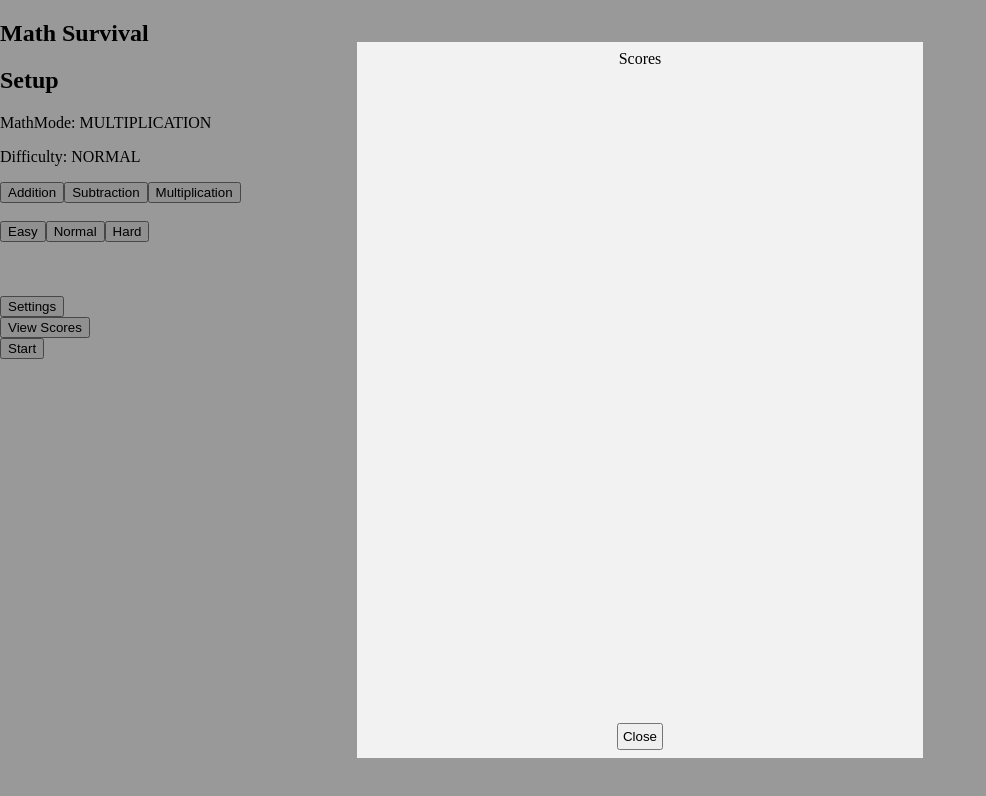
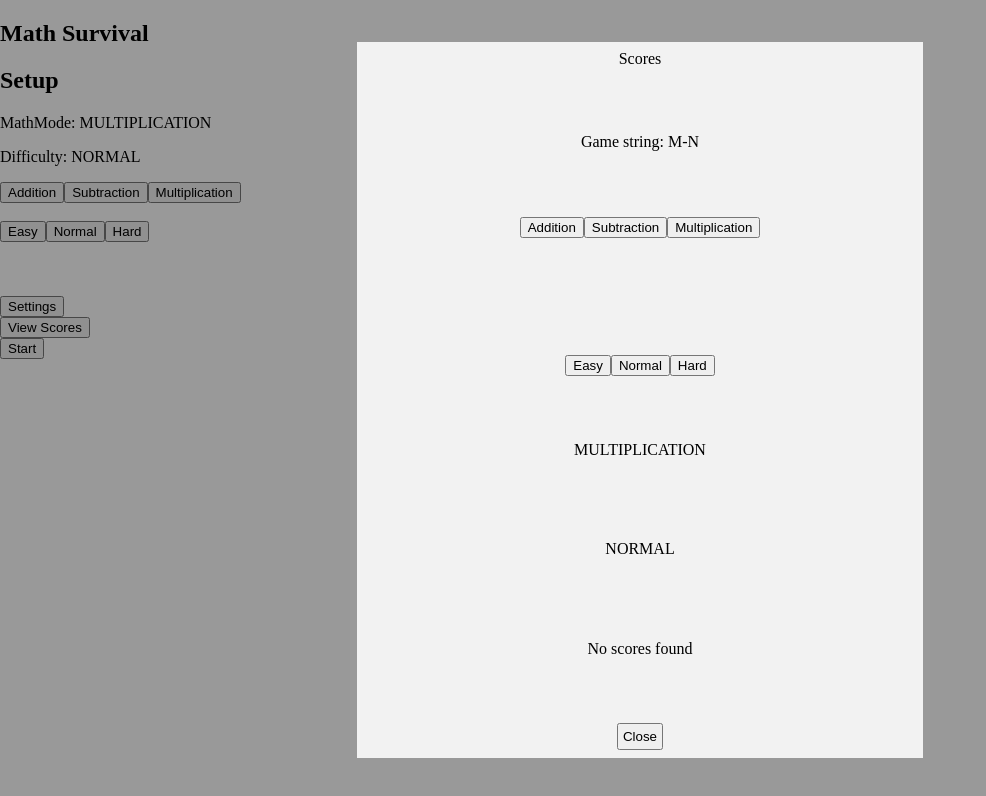
Before and after one commit to barretodanny/math-survival, a React (Vite) app: page / in a window 1280 px wide. Both pictures are taken after a click on the button "View Scores". Shown: the top 796 px of the page, without its empty margins (0-986 px from the left). Built offline with nearby package versions, Linux system fonts and the light colour scheme.

Commit message:
fetch and display scores for chosen mathmode/difficuly combination

```diff
--- a/src/components/Modal/ScoresModal.tsx
+++ b/src/components/Modal/ScoresModal.tsx
@@ -1,9 +1,74 @@
+import { useState } from "react";
+import { useAppSelector } from "../../app/hooks";
+import {
+  selectDifficultyOption,
+  selectMathModeOption,
+} from "../../features/game/game-slice";
 import Modal from "./Modal";
+import { DifficultyOptions, MathModeOptions } from "../../constants/game";
+import { generateGameString, parseScores } from "../../utils/scores";
+import { Score } from "../../types/scores";
 
 function ScoresModal() {
+  const initialMathMode = useAppSelector(selectMathModeOption);
+  const initialDifficulty = useAppSelector(selectDifficultyOption);
+  const [mathMode, setMathMode] = useState(initialMathMode);
+  const [difficulty, setDifficulty] = useState(initialDifficulty);
+
+  const gameString = generateGameString(mathMode, difficulty);
+  const scoresString = localStorage.getItem(gameString) || "";
+  const scores: Score[] = parseScores(scoresString);
+  console.log(scores);
+
   return (
     <Modal>
       <span>Scores</span>
+      <p>Game string: {gameString}</p>
+      <div>
+        <button onClick={() => setMathMode(MathModeOptions.ADDITION)}>
+          Addition
+        </button>
+        <button onClick={() => setMathMode(MathModeOptions.SUBTRACTION)}>
+          Subtraction
+        </button>
+        <button onClick={() => setMathMode(MathModeOptions.MULTIPLICATION)}>
+          Multiplication
+        </button>
+      </div>
+      <br />
+      <div>
+        <button onClick={() => setDifficulty(DifficultyOptions.EASY)}>
+          Easy
+        </button>
+        <button onClick={() => setDifficulty(DifficultyOptions.NORMAL)}>
+          Normal
+        </button>
+        <button onClick={() => setDifficulty(DifficultyOptions.HARD)}>
+          Hard
+        </button>
+      </div>
+      <p>{mathMode}</p>
+      <p>{difficulty}</p>
+
+      {scores.length > 0 ? (
+        <>
+          <h4>List of scores:</h4>
+          {scores.map((score, index) => {
+            return (
+              <div key={index}>
+                <span>
+                  username: {score.username} - score: {score.score} - date:{" "}
+                  {score.date}
+                </span>
+              </div>
+            );
+          })}
+        </>
+      ) : (
+        <>
+          <p>No scores found</p>
+        </>
+      )}
     </Modal>
   );
 }
```
